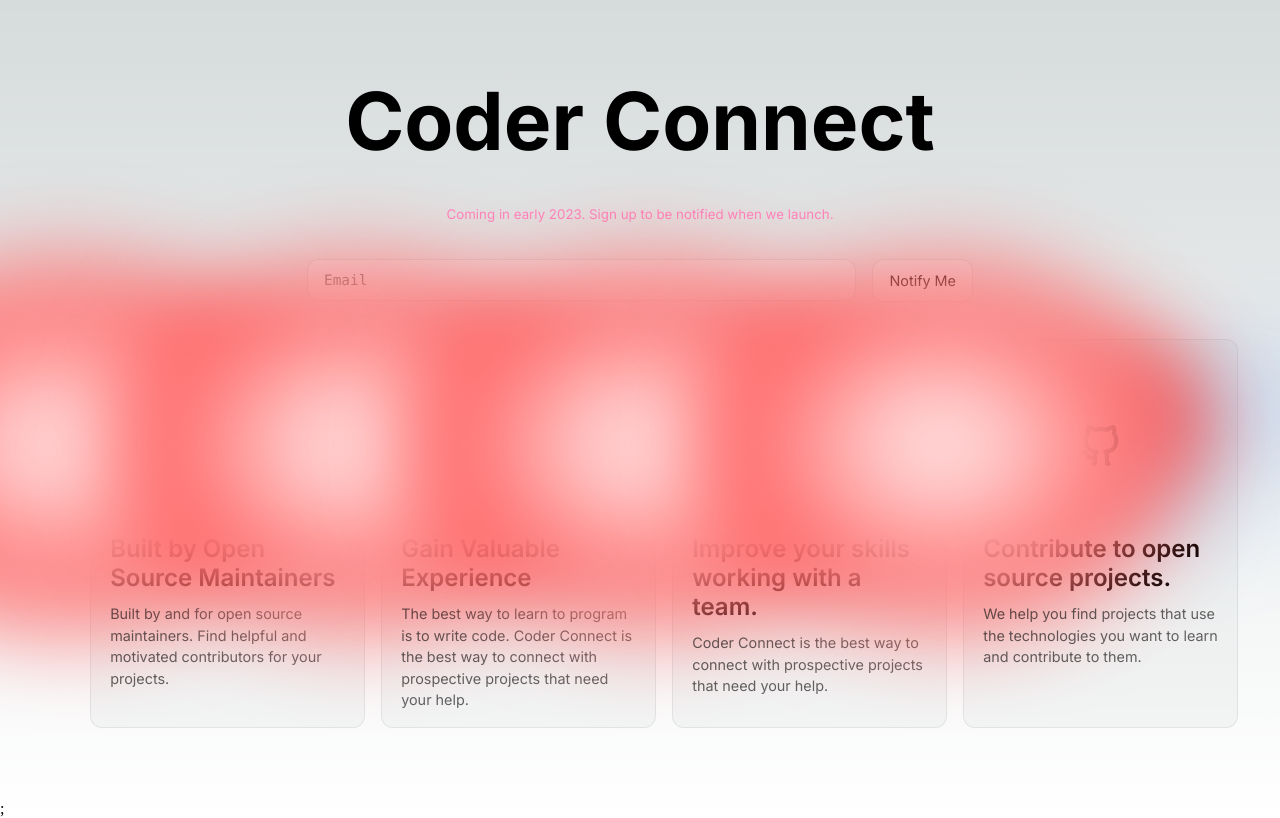
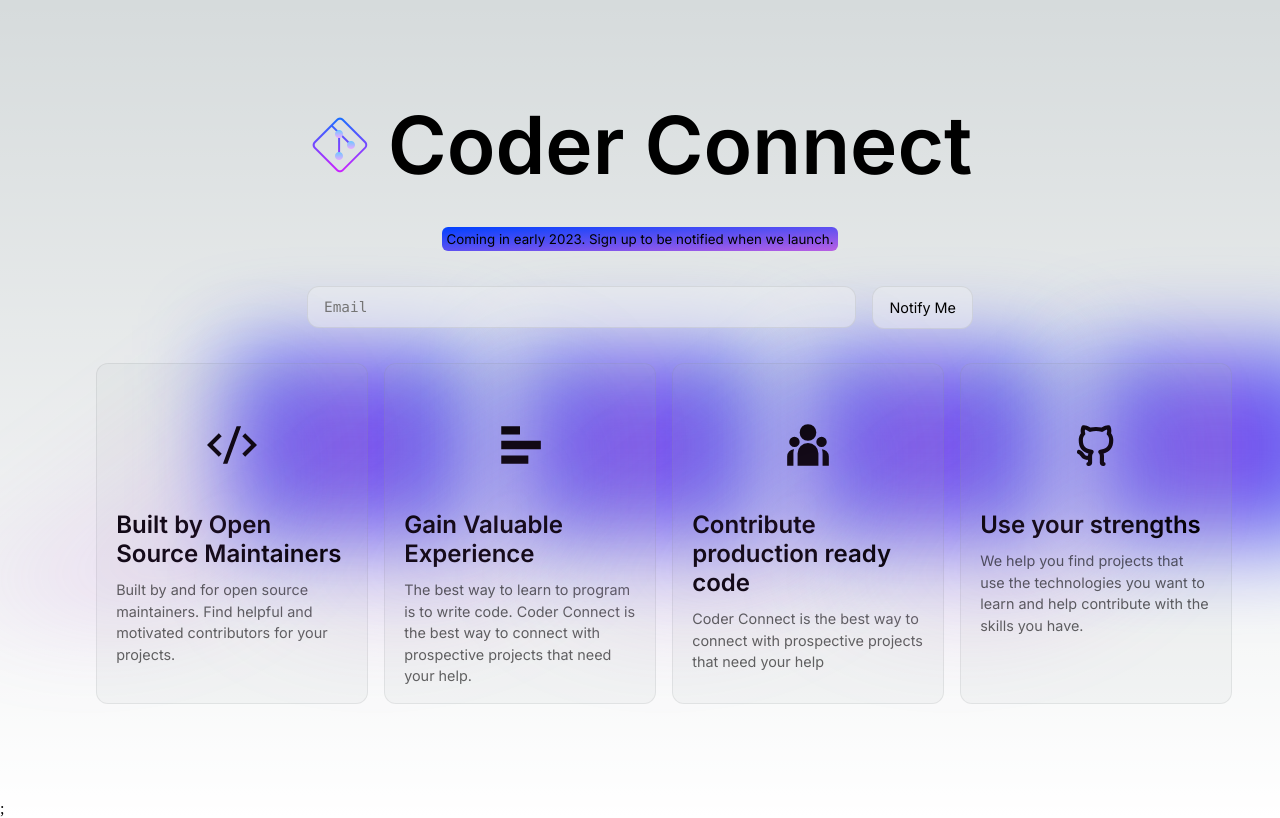
Before and after one commit to wileymc/coder-connect, a Next.js app: page / in a window 1280 px wide. Built offline with nearby package versions, Linux system fonts and the light colour scheme; no server answers.

Commit message:
Polish a few styles

```diff
--- a/pages/index.tsx
+++ b/pages/index.tsx
@@ -10,6 +10,7 @@
 } from "react-icons/ri";
 import clsx from "clsx";
 import { useForm } from "react-hook-form";
+import logo from "../public/git.png";
 
 const inter = Inter({ subsets: ["latin"] });
 
@@ -44,6 +45,7 @@
       </Head>
       <main className={styles.main}>
         <h1 className={clsx(inter.className, styles.coderConnect)}>
+          <Image src={logo} alt="coder connect git" />
           Coder Connect
         </h1>
         <small className={clsx(inter.className, styles.comingSoon)}>
@@ -86,23 +88,21 @@
               <RiTeamFill size={50} />
             </div>
             <h2 className={inter.className}>
-              Improve your skills working with a team.
+              Contribute production ready code
             </h2>
             <p className={inter.className}>
               Coder Connect is the best way to connect with prospective projects
-              that need your help.
+              that need your help
             </p>
           </div>
           <div className={styles.card}>
             <div className={styles.center}>
               <RiGithubLine size={50} />
             </div>
-            <h2 className={inter.className}>
-              Contribute to open source projects.
-            </h2>
+            <h2 className={inter.className}>Use your strengths</h2>
             <p className={inter.className}>
               We help you find projects that use the technologies you want to
-              learn and contribute to them.
+              learn and help contribute with the skills you have.
             </p>
           </div>
         </div>
--- a/styles/Home.module.css
+++ b/styles/Home.module.css
@@ -3,7 +3,7 @@
   flex-direction: column;
   justify-content: space-between;
   align-items: center;
-  padding: 4.5rem;
+  padding: 6rem;
   min-height: 100vh;
 }
 
@@ -19,6 +19,12 @@
 
 .coderConnect {
   font-size: 5em;
+  font-weight: 600;
+  display: flex;
+  justify-content: space-between;
+  gap: 1rem;
+  align-items: center;
+  margin: 0;
 }
 
 .description a {
@@ -108,7 +114,7 @@
   justify-content: center;
   align-items: center;
   position: relative;
-  padding: 4rem 0;
+  padding: 2.5rem 0;
 }
 
 .center::before {
@@ -139,7 +145,10 @@
 }
 
 .comingSoon {
+  border-radius: 6px;
+  padding: 0.25rem;
   color: var(--pink-400);
+  background-image: var(--blue-to-pink-gradient);
 }
 
 .thirteen::before,
--- a/styles/globals.css
+++ b/styles/globals.css
@@ -8,28 +8,6 @@
   --foreground-rgb: 0, 0, 0;
   --background-start-rgb: 214, 219, 220;
   --background-end-rgb: 255, 255, 255;
-
-  --pink-100: #fff1f6;
-  --pink-200: #ffd6e7;
-  --pink-300: #ffadd2;
-  --pink-400: #ff85c0;
-  --pink-500: #fb78aa;
-  --pink-600: #f95f8f;
-  --pink-700: #f74b7a;
-  --pink-800: #f53b6e;
-
-  --primary-glow: conic-gradient(
-    from 180deg at 50% 50%,
-    #16abff33 0deg,
-    #0885ff33 55deg,
-    red 120deg,
-    #0071ff33 160deg,
-    transparent 360deg
-  );
-  --secondary-glow: radial-gradient(
-    rgba(255, 255, 255, 1),
-    red
-  );
 
   --tile-start-rgb: 239, 245, 249;
   --tile-end-rgb: 228, 232, 233;
@@ -47,6 +25,20 @@
   --callout-border-rgb: 172, 175, 176;
   --card-rgb: 180, 185, 188;
   --card-border-rgb: 131, 134, 135;
+
+  --primary-glow: radial-gradient(rgba(185, 95, 227, 1), rgba(1, 65, 255, 1));
+  --secondary-glow: linear-gradient(
+      to bottom right,
+      rgba(1, 65, 255, 0),
+      rgba(1, 65, 255, 0),
+      rgba(185, 95, 227, 0.3)
+    );
+
+  --blue-to-pink-gradient: linear-gradient(
+    to bottom right,
+    rgba(1, 65, 255, 1),
+    rgba(185, 95, 227, 1)
+  );
 }
 
 @media (prefers-color-scheme: dark) {
@@ -54,14 +46,6 @@
     --foreground-rgb: 255, 255, 255;
     --background-start-rgb: 0, 0, 0;
     --background-end-rgb: 0, 0, 0;
-
-    --primary-glow: radial-gradient(rgba(185, 95, 227, 0.4), rgba(1, 65, 255, 0));
-    --secondary-glow: linear-gradient(
-      to bottom right,
-      rgba(241, 53, 169, 0),
-      rgba(250, 96, 173, 0),
-      rgba(118, 69, 78, 0.3)
-    );
 
     --tile-start-rgb: 2, 13, 46;
     --tile-end-rgb: 2, 5, 19;
@@ -92,7 +76,6 @@
 body {
   max-width: 100vw;
   overflow: hidden;
-
 }
 
 body {
```
